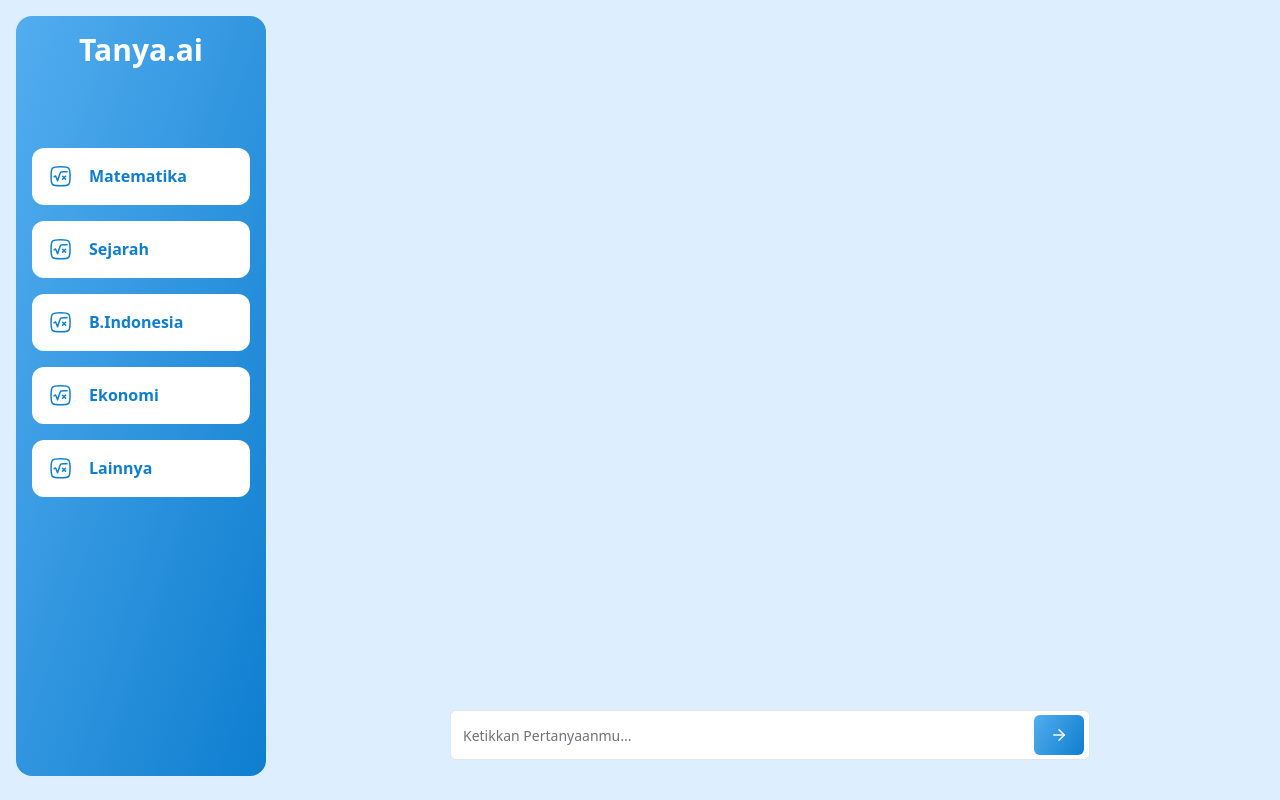
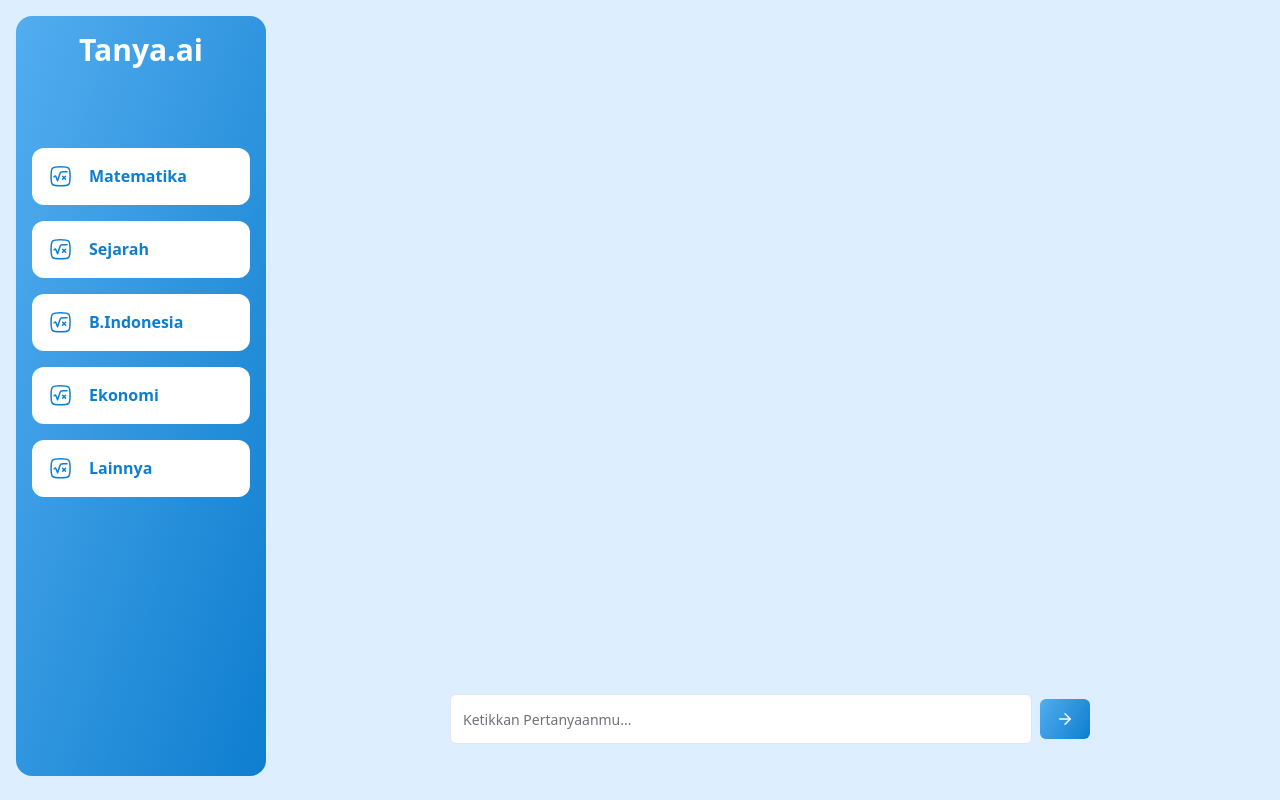
Before and after one commit to ramarfx/tanya.ai, a React (Vite) app: page / in a window 1280 px wide. Built offline with nearby package versions, Linux system fonts and the light colour scheme.

Commit message:
add func scroll smooth

```diff
--- a/src/layouts/MainLayout.tsx
+++ b/src/layouts/MainLayout.tsx
@@ -1,5 +1,5 @@
 import Sidebar from "@/components/Sidebar";
-import { useState, KeyboardEvent } from "react";
+import { useState, useRef, useEffect, KeyboardEvent } from "react";
 import { Button } from "@/components/ui/button";
 import { Input } from "@/components/ui/input";
 import { ArrowRight } from "lucide-react";
@@ -7,6 +7,9 @@ import { ArrowRight } from "lucide-react";
 const MainLayout = () => {
   const [messages, setMessages] = useState<string[]>([]);
   const [inputValue, setInputValue] = useState<string>("");
+
+  // Create a ref to the messages container
+  const messagesEndRef = useRef<HTMLDivElement | null>(null);
 
   const handleSend = () => {
     if (inputValue.trim()) {
@@ -22,34 +25,48 @@ const MainLayout = () => {
     }
   };
 
+  // Scroll to the bottom of the messages container when messages change
+  useEffect(() => {
+    if (messagesEndRef.current) {
+      messagesEndRef.current.scrollIntoView({ behavior: "smooth" });
+    }
+  }, [messages]);
+
   return (
     <section className="h-screen w-full px-10 pb-10 relative bg-[#DCEEFF] flex flex-row pl-[300px]">
       <Sidebar />
 
-      <main className="w-full h-full flex justify-center items-end">
-        <div className="absolute top-10 right-10 flex flex-col space-y-2 max-h-[80vh] overflow-y-auto">
+      <main className="w-full h-full flex flex-col">
+        {/* Messages container */}
+        <div className="flex-1 overflow-y-auto px-4 py-2">
+          <div className="flex flex-col space-y-2">
             {messages.map((message, index) => (
               <div
                 key={index}
-              className="bg-primary text-white py-2 px-4 rounded-lg max-w-xl break-words"
+                className="bg-primary text-white py-2 px-4 rounded-lg max-w-xl break-words ml-auto"
               >
                 {message}
               </div>
             ))}
+            <div ref={messagesEndRef} />
+          </div>
         </div>
 
-        <div className="relative max-w-screen-sm w-full flex items-center">
+        {/* Input field and send button */}
+        <div className="relative w-full flex justify-center items-center border-gray-300 py-4">
+          <div className="flex w-full max-w-screen-sm items-center">
             <Input
               id="user-input"
-            className="py-6"
+              className="flex-1 py-6"
               placeholder="Ketikkan Pertanyaanmu..."
               value={inputValue}
               onChange={(e) => setInputValue(e.target.value)}
               onKeyDown={handleKeyDown}
             />
-          <Button onClick={handleSend} className="absolute right-1.5 bg-primary">
+            <Button onClick={handleSend} className="ml-2 bg-primary">
               <ArrowRight className="size-[18px]" />
             </Button>
+          </div>
         </div>
       </main>
     </section>
```
Lines whose indentation alone changed are shown as unchanged.
